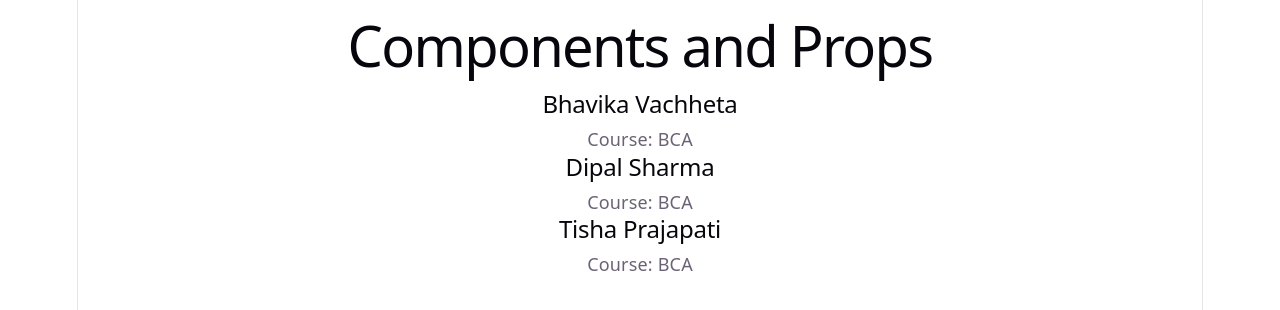
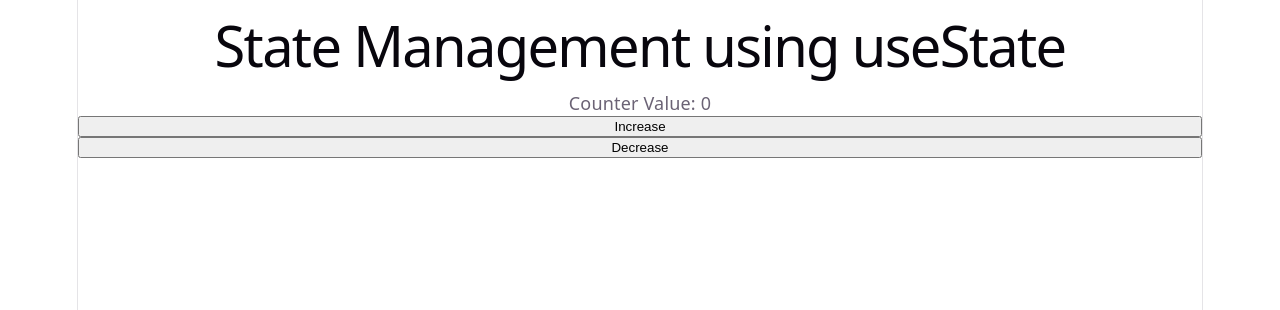
Before and after one commit to bhavu101100-boop/fullstack-workbook, a React (Vite) app: page / in a window 1280 px wide. Shown: the top 310 px of the page. Built offline with nearby package versions, Linux system fonts and the light colour scheme.

Commit message:
Week 3 State Management using useState completed

```diff
--- a/src/App.jsx
+++ b/src/App.jsx
@@ -1,25 +1,21 @@
-import StudentCard from './StudentCard'
-import './App.css'
+import { useState } from 'react'
 
 function App() {
+  const [count, setCount] = useState(0)
+
   return (
     <>
-      <h1>Components and Props</h1>
+      <h1>State Management using useState</h1>
 
-      <StudentCard
-        name="Bhavika Vachheta"
-        course="BCA"
-      />
+      <p>Counter Value: {count}</p>
 
-      <StudentCard
-        name="Dipal Sharma"
-        course="BCA"
-      />
+      <button onClick={() => setCount(count + 1)}>
+        Increase
+      </button>
 
-      <StudentCard
-        name="Tisha Prajapati"
-        course="BCA"
-      />
+      <button onClick={() => setCount(count - 1)}>
+        Decrease
+      </button>
     </>
   )
 }
```
